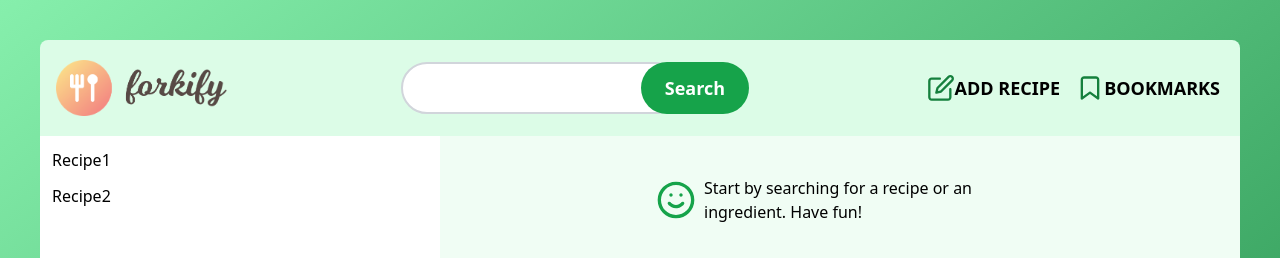
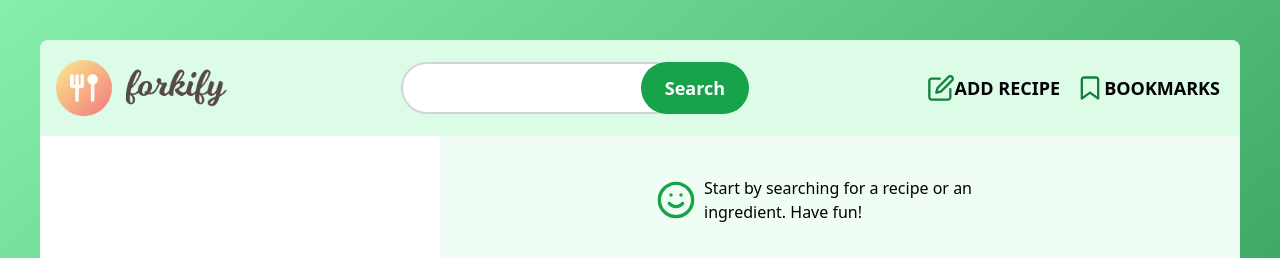
Before and after one commit to AfrokingJasper/forkify-web-app, a website built with Parcel: page index.html in a window 1280 px wide. Shown: the top 258 px of the page. Built offline with nearby package versions, Linux system fonts and the light colour scheme.

Commit message:
console cleanup

```diff
--- a/index.html
+++ b/index.html
@@ -191,8 +191,6 @@
             <ul
               class="flex flex-col w-full space-y-3 z-10 h-[90%] overflow-y-scroll overflow-x-hidden list-mobile"
             >
-              <a href="#5ed6604591c37cdc054bcd45">Recipe1</a>
-              <a href="#5ed6604591c37cdc054bcc54">Recipe2</a>
               <!-- spinner -->
               <!-- <div
                 class="spinner mx-auto max-w-xs items-center flex justify-center animate-spin"
@@ -258,8 +256,6 @@
           <ul
             class="flex flex-col w-full space-y-3 h-[90%] overflow-y-scroll pt-3 px-3 list-mid-screen"
           >
-            <a href="#5ed6604591c37cdc054bcd45">Recipe1</a>
-            <a href="#5ed6604591c37cdc054bcc54">Recipe2</a>
             <!-- spinner -->
             <!-- <div
               class="spinner mx-auto max-w-xs items-center flex justify-center animate-spin"
```
